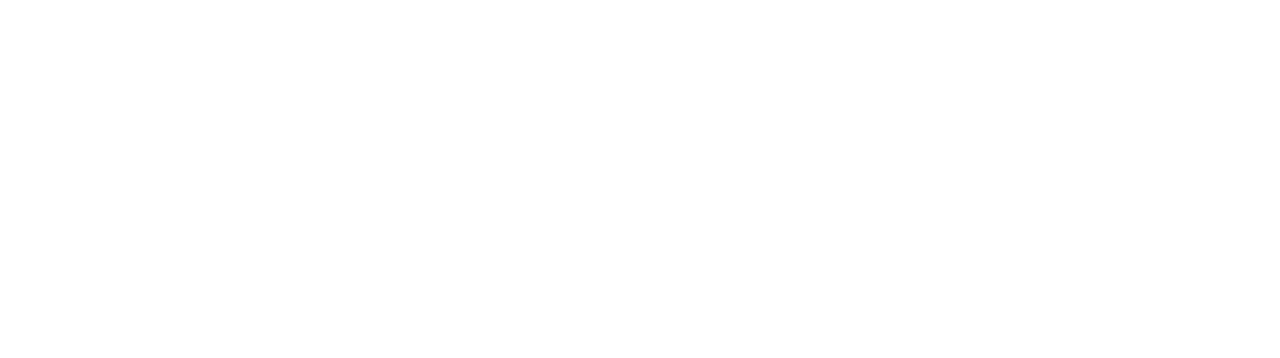
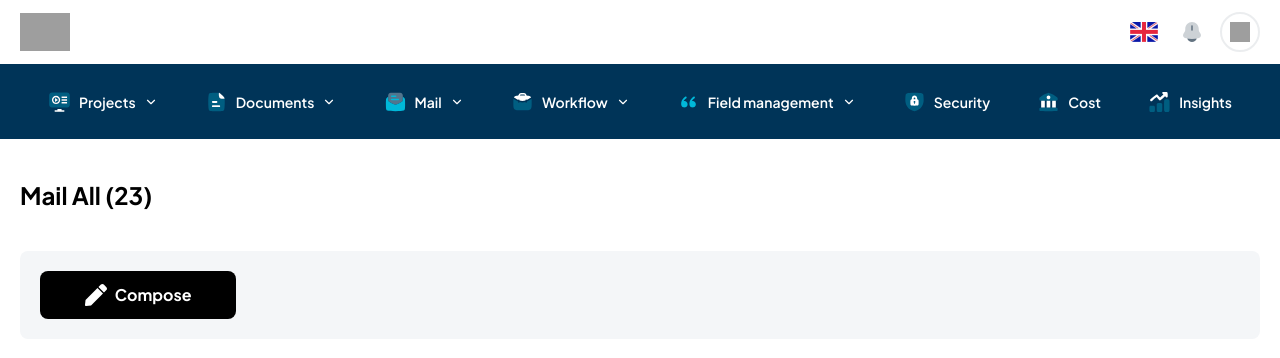
Before and after one commit to BCPAZ/crm-app, a React (Vite) app: page /mail in a window 1280 px wide. Before the commit this address had no page. Shown: the top 358 px of the page. Built offline with nearby package versions, Linux system fonts and the light colour scheme; grey boxes are pictures that could not be loaded.

Commit message:
chore : Mail page created & path updated

```diff
--- a/src/routes/index.jsx
+++ b/src/routes/index.jsx
@@ -20,6 +20,8 @@ import Insights from "@/views/App/Insights";
 import Cost from "@/views/App/Cost";
 import InvoiceDetail from "@/views/App/InvoiceDetail";
 import CreateNewInvoice from "@/views/App/CreateNewInvoice";
+import Mail from "@/views/App/Mail/Mail";
+import MailDetail from "@/views/App/Mail/MailDetail";
 const AppRouter = () => {
   return (
     <Routes>
@@ -30,6 +32,8 @@ const AppRouter = () => {
         <Route path="/insights" element={<Insights />} />
         <Route path="/cost" element={<Cost />} />
         <Route path="/cost/:id" element={<InvoiceDetail />} />
+        <Route path="/mail" element={<Mail />} />
+        <Route path="/mail/:id" element={<MailDetail />} />
         <Route path="/cost/create-new-invoice" element={<CreateNewInvoice />} />
         <Route path="/documents/*" element={<DocumentLayout />}>
           <Route path="document-register" element={<DocumentRegister />} />
--- a/src/utils/constants.jsx
+++ b/src/utils/constants.jsx
@@ -64,21 +64,18 @@ export const navigationLinks = [
   {
     title : 'Mail',
     icon : mail,
+    path : '/mail',
     elements : [
       {
-        path : 'all',
         label : 'All'
       },
       {
-        path : 'inbox',
         label : 'Inbox'
       },
       {
-        path : 'sent',
         label : 'Sent'
       },
       {
-        path : 'drafts',
         label : 'Drafts'
       }
     ]
--- /dev/null
+++ b/src/views/App/Mail/Mail.jsx
@@ -0,0 +1,18 @@
+import { FaPen } from "react-icons/fa";
+const Mail = () => {
+  return (
+    <section className="py-10">
+      <div className="siteContainer">
+        <h1 className="font-bold text-2xl">Mail All (23)</h1>
+        <div className="w-full bg-[#F4F6F8] rounded-lg h-full p-2 mt-10">
+          <div className="flex flex-col p-3 w-[18%]">
+            <button className="text-md bg-black p-3 rounded-lg text-white font-bold flex items-center justify-center gap-2"><FaPen size={22}/>Compose</button>
+
+          </div>
+        </div>
+      </div>
+    </section>
+  );
+};
+
+export default Mail;
--- /dev/null
+++ b/src/views/App/Mail/MailDetail.jsx
@@ -0,0 +1,7 @@
+const MailDetail = () => {
+  return (
+    <div>MailDetail</div>
+  )
+}
+
+export default MailDetail
```
